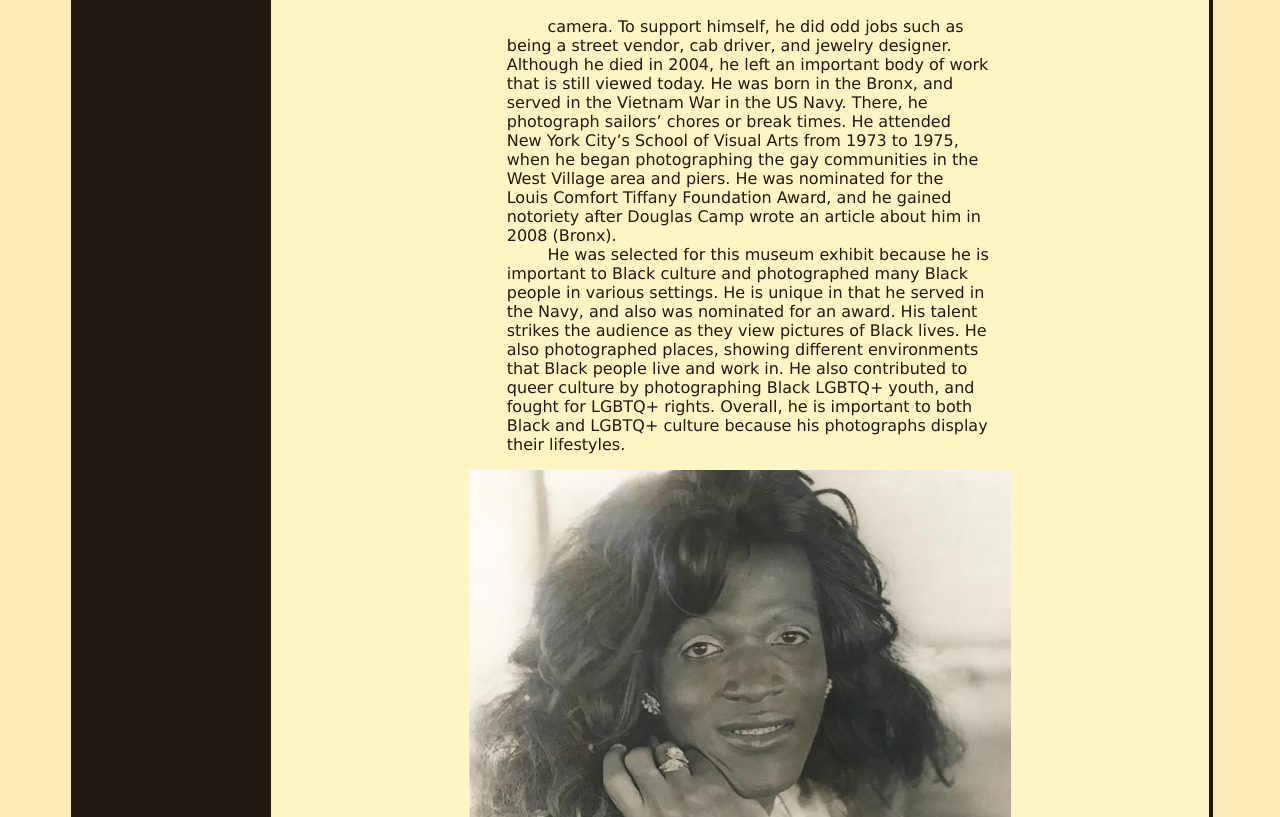
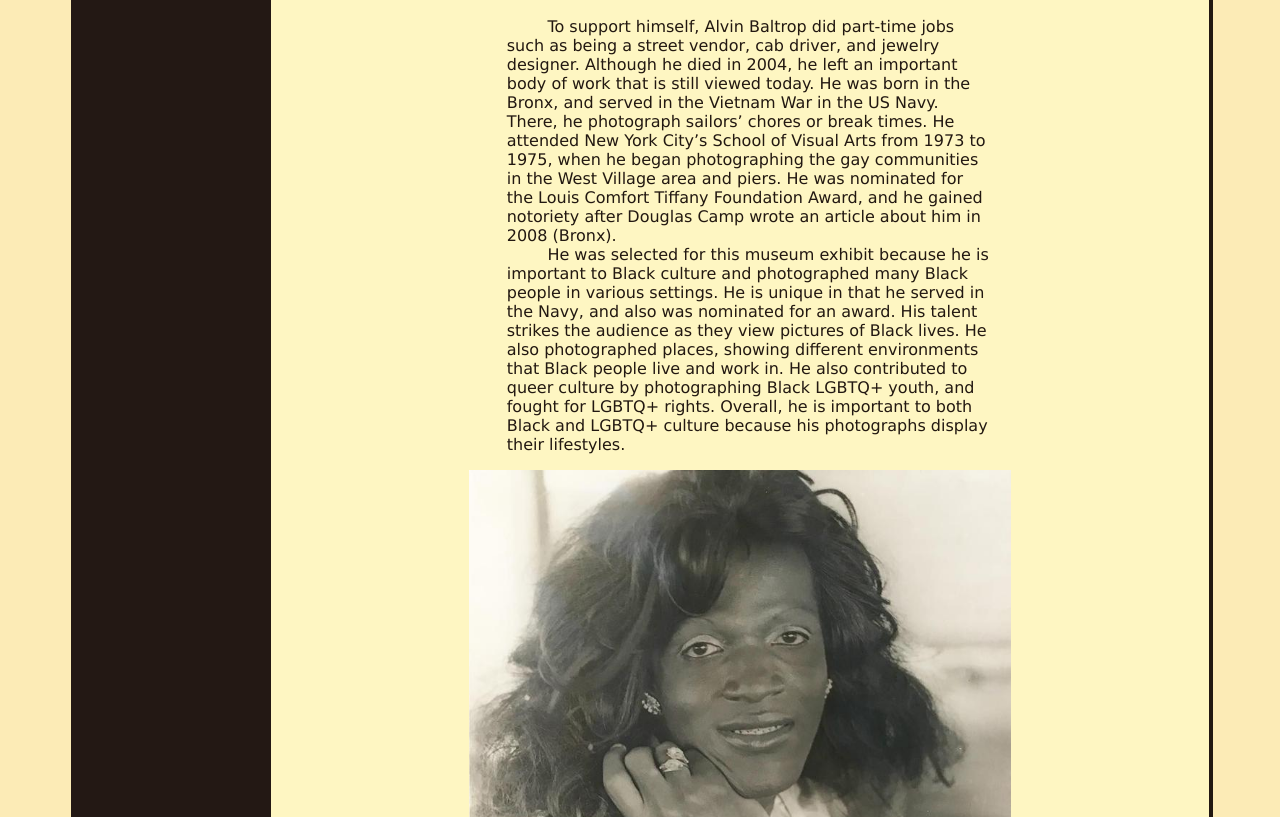
Before and after one commit to Dlyip/Dlyip.github.io-2, a plain HTML site: page photographers.html in a window 1280 px wide. Shown: the part 3735-4552 px from the top of the page. Drawn offline with Linux system fonts and the light colour scheme.

Commit message:
Update photographers.html

```diff
--- a/photographers.html
+++ b/photographers.html
@@ -35,7 +35,7 @@
 		<div id = "details">
 		<img src = "AlvinBaltropPortrait.jpg" alt = "Alvin Baltrop">
 		<iframe width="560" height="315" src="https://www.youtube.com/embed/eMhPOTgzK8A?start=221" frameborder="0" allow="accelerometer; autoplay; clipboard-write; encrypted-media; gyroscope; picture-in-picture" allowfullscreen></iframe>
-		<p> &nbsp;&nbsp;&nbsp;&nbsp;&nbsp;&nbsp;&nbsp; camera.  To support himself, he did odd jobs such as being a street vendor, cab driver, and jewelry designer.  Although he died in 2004, he left an important body of work that is still viewed today.  He was born in the Bronx, and served in the Vietnam War in the US Navy.  There, he photograph sailors’ chores or break times.  He attended New York City’s School of Visual Arts from 1973 to 1975, when he began photographing the gay communities in the West Village area and piers.  He was nominated for the Louis Comfort Tiffany Foundation Award, and he gained notoriety after Douglas Camp wrote an article about him in 2008 (Bronx).<br>
+		<p> &nbsp;&nbsp;&nbsp;&nbsp;&nbsp;&nbsp;&nbsp; To support himself, Alvin Baltrop did part-time jobs such as being a street vendor, cab driver, and jewelry designer.  Although he died in 2004, he left an important body of work that is still viewed today.  He was born in the Bronx, and served in the Vietnam War in the US Navy.  There, he photograph sailors’ chores or break times.  He attended New York City’s School of Visual Arts from 1973 to 1975, when he began photographing the gay communities in the West Village area and piers.  He was nominated for the Louis Comfort Tiffany Foundation Award, and he gained notoriety after Douglas Camp wrote an article about him in 2008 (Bronx).<br>
 		&nbsp;&nbsp;&nbsp;&nbsp;&nbsp;&nbsp;&nbsp; He was selected for this museum exhibit because he is important to Black culture and photographed many Black people in various settings.  He is unique in that he served in the Navy, and also was nominated for an award.  His talent strikes the audience as they view pictures of Black lives.  He also photographed places, showing different environments that Black people live and work in.  He also contributed to queer culture by photographing Black LGBTQ+ youth, and fought for LGBTQ+ rights.  Overall, he is important to both Black and LGBTQ+ culture because his photographs display their lifestyles.
  		</p>
  	<img src="MarshaPJohnson.jpg" alt="Untitled (Portrait of Marsha P Johnson)"> <p>Untitled (Portrait of Marsha P Johnson)</p>
```
